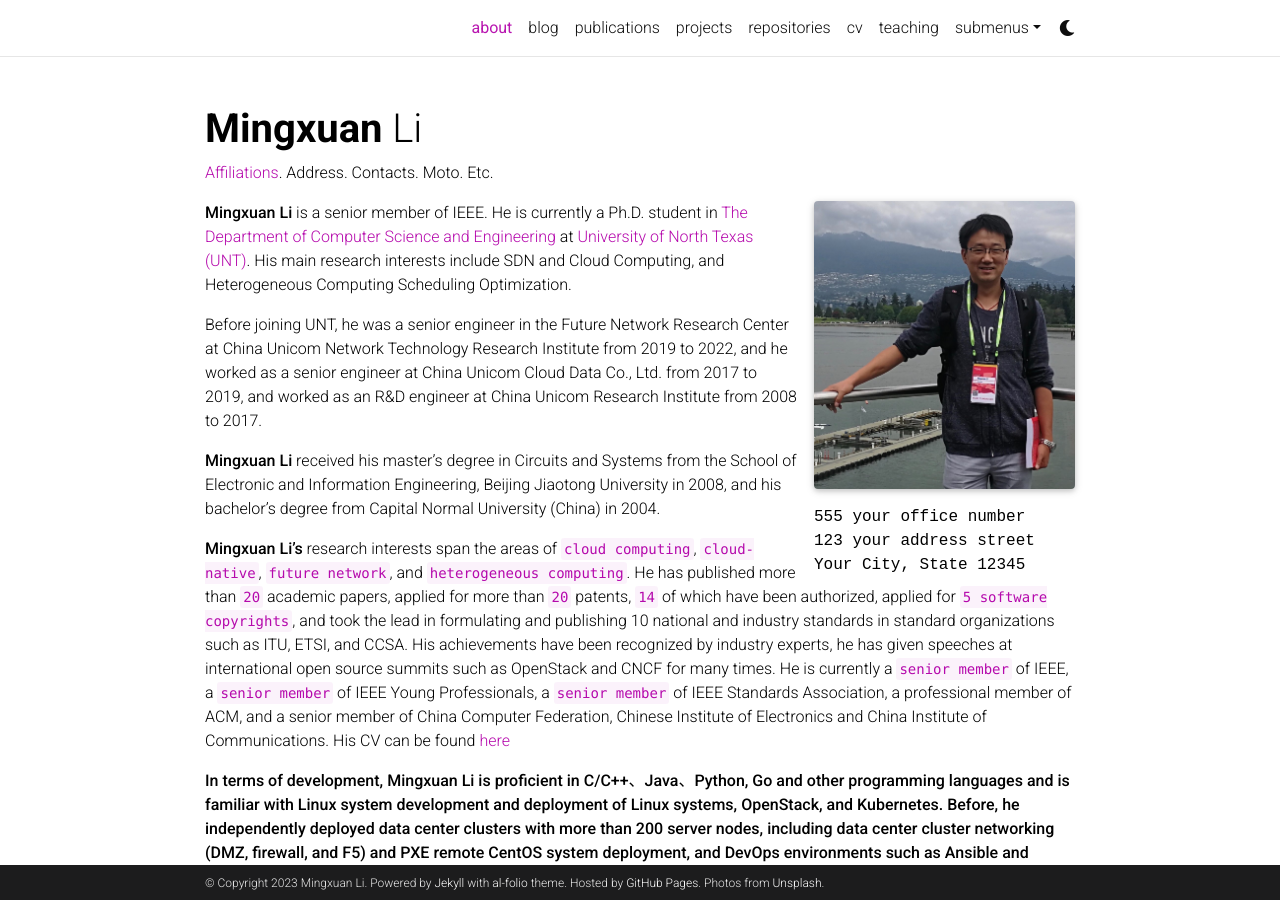
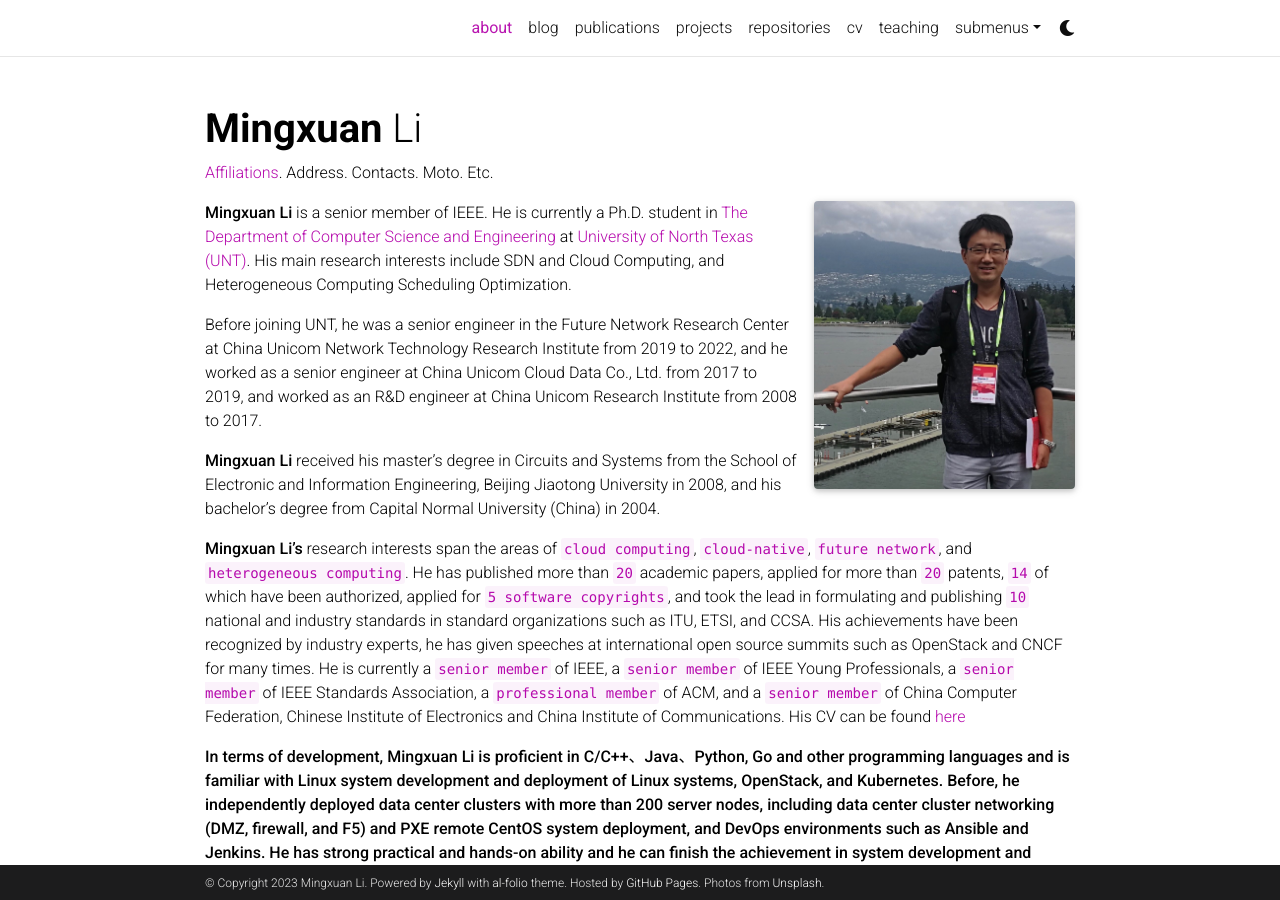
Before and after one commit to limx59/limx59.github.io, a Jekyll site: the page built from _pages/about.md, in a window 1280 px wide and 900 px high. Built offline with Jekyll 4.4.1, drawn with Linux system fonts in a browser that asks for light colours; full-size pictures stand in for the smaller copies a plugin makes; emoji names are drawn with the system emoji font; comment, search, counter and statistics services are not loaded; a style sheet for code colours, icons or effects is not loaded.

Commit message:
Update about.md

```diff
--- a/_pages/about.md
+++ b/_pages/about.md
@@ -9,9 +9,6 @@ profile:
   image: Mingxuan_Pic.jpg
   image_circular: false # crops the image to make it circular
   address: >
-    <p>555 your office number</p>
-    <p>123 your address street</p>
-    <p>Your City, State 12345</p>
 
 news: true  # includes a list of news items
 latest_posts: true  # includes a list of the newest posts
@@ -25,6 +22,6 @@ Before joining UNT, he was a senior engineer in the Future Network Research Cent
 
 **Mingxuan Li** received his master's degree in Circuits and Systems from the School of Electronic and Information Engineering, Beijing Jiaotong University in 2008, and his bachelor's degree from Capital Normal University (China) in 2004.
 
-**Mingxuan Li's** research interests span the areas of `cloud computing`, `cloud-native`, `future network`, and `heterogeneous computing`. He has published more than `20` academic papers, applied for more than `20` patents, `14` of which have been authorized, applied for `5 software copyrights`, and took the lead in formulating and publishing 10 national and industry standards in standard organizations such as ITU, ETSI, and CCSA. His achievements have been recognized by industry experts, he has given speeches at international open source summits such as OpenStack and CNCF for many times. He is currently a `senior member` of IEEE, a `senior member` of IEEE Young Professionals, a `senior member` of IEEE Standards Association, a professional member of ACM, and a senior member of China Computer Federation, Chinese Institute of Electronics and China Institute of Communications. His CV can be found [here](/limx59.github.io/assets/pdf/CV.pdf)
+**Mingxuan Li's** research interests span the areas of `cloud computing`, `cloud-native`, `future network`, and `heterogeneous computing`. He has published more than `20` academic papers, applied for more than `20` patents, `14` of which have been authorized, applied for `5 software copyrights`, and took the lead in formulating and publishing `10` national and industry standards in standard organizations such as ITU, ETSI, and CCSA. His achievements have been recognized by industry experts, he has given speeches at international open source summits such as OpenStack and CNCF for many times. He is currently a `senior member` of IEEE, a `senior member` of IEEE Young Professionals, a `senior member` of IEEE Standards Association, a `professional member` of ACM, and a `senior member` of China Computer Federation, Chinese Institute of Electronics and China Institute of Communications. His CV can be found [here](https://github.com/limx59/limx59.github.io/blob/master/assets/pdf/CV.pdf)
 
 **In terms of development, Mingxuan Li is proficient in C/C++、Java、Python, Go and other programming languages and is familiar with Linux system development and deployment of Linux systems, OpenStack, and Kubernetes. Before, he independently deployed data center clusters with more than 200 server nodes, including data center cluster networking (DMZ, firewall, and F5) and PXE remote CentOS system deployment, and DevOps environments such as Ansible and Jenkins. He has strong practical and hands-on ability and he can finish the achievement in system development and environment deployment in terms of development, deployment, and implementation by himself.ound here.**
```
